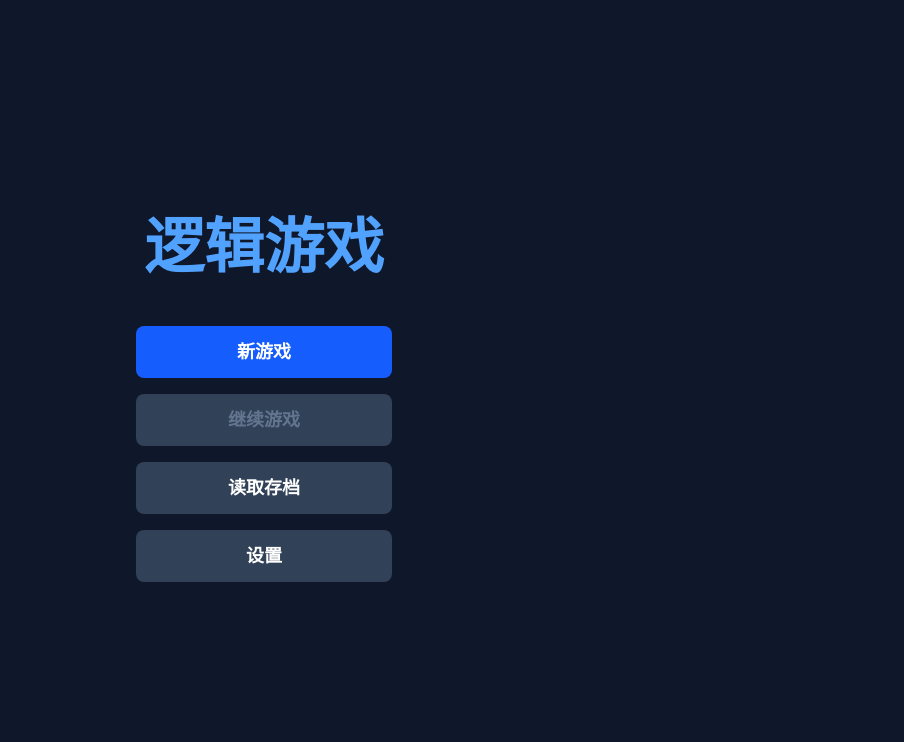
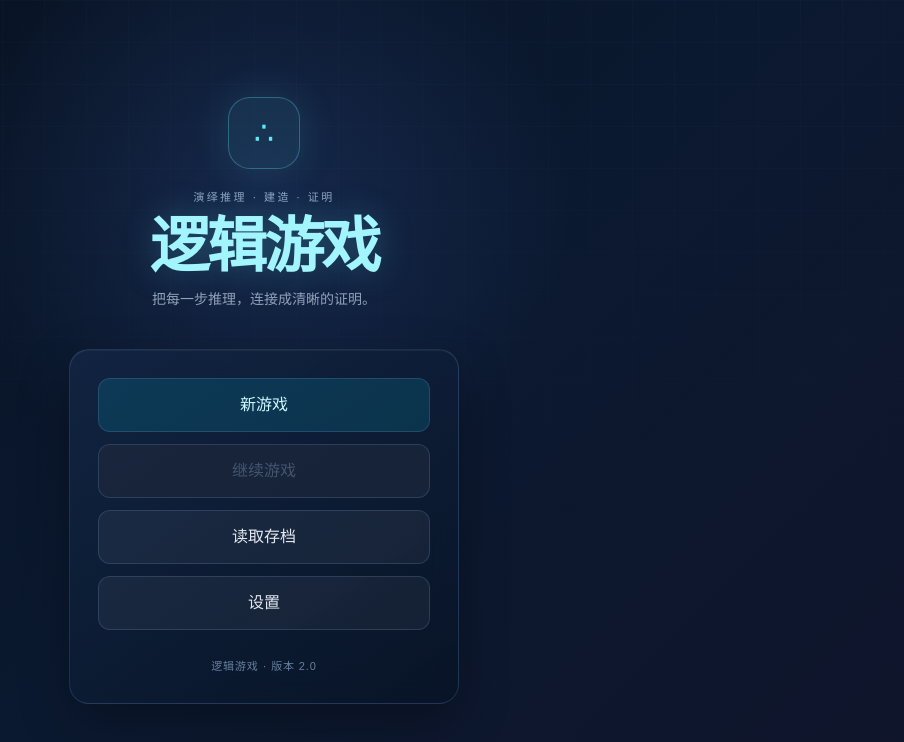
Before and after one commit to lixiang90/logic-game, a Next.js app: page / in a window 1280 px wide. Shown: the top 742 px of the page, without its empty margins (376-1280 px from the left). Built offline with nearby package versions, Linux system fonts and the light colour scheme.

Commit message:
Improve game interface styling
Co-authored-by: arena-agent <297053741+arena-agent@users.noreply.github.com>

```diff
--- a/src/app/globals.css
+++ b/src/app/globals.css
@@ -1,9 +1,20 @@
 @import "tailwindcss";
 
 :root {
-  --background: #ffffff;
-  --foreground: #171717;
+  --background: #07111f;
+  --foreground: #e7f0ff;
+  --ink-muted: #8ea4c2;
+  --panel: rgba(11, 25, 46, 0.86);
+  --panel-soft: rgba(20, 39, 67, 0.68);
+  --line: rgba(128, 169, 220, 0.18);
+  --cyan: #5ee7f7;
+  --violet: #8b7cff;
+  --gold: #f8c76b;
 }
+
+* { box-sizing: border-box; }
+
+::selection { background: rgba(94, 231, 247, 0.28); color: #fff; }
 
 @theme inline {
   --color-background: var(--background);
@@ -19,11 +30,56 @@
   }
 }
 
+html, body { min-height: 100%; }
+
 body {
   background: var(--background);
   color: var(--foreground);
   font-family: Arial, Helvetica, sans-serif;
 }
+
+button, input { font: inherit; }
+button { -webkit-tap-highlight-color: transparent; }
+
+/* Shared game chrome */
+.game-chrome {
+  border: 1px solid var(--line) !important;
+  background: linear-gradient(145deg, rgba(18, 37, 67, .9), rgba(8, 20, 38, .92)) !important;
+  box-shadow: 0 18px 50px rgba(0, 0, 0, .28), inset 0 1px rgba(255,255,255,.05) !important;
+  backdrop-filter: blur(18px);
+}
+
+.game-action {
+  border: 1px solid rgba(137, 177, 229, .19) !important;
+  border-radius: 12px !important;
+  transition: transform .2s ease, border-color .2s ease, background .2s ease, box-shadow .2s ease !important;
+}
+.game-action:hover:not(:disabled) { transform: translateY(-2px); border-color: rgba(94,231,247,.55) !important; box-shadow: 0 8px 24px rgba(37, 193, 218, .14); }
+
+.menu-shell {
+  background: radial-gradient(circle at 50% 25%, rgba(45, 72, 135, .35), transparent 35%), linear-gradient(135deg, #07111f 0%, #0b1930 55%, #10152b 100%) !important;
+}
+.menu-shell::before {
+  content: ""; position: absolute; inset: 0; pointer-events: none; opacity: .35;
+  background-image: linear-gradient(rgba(125,168,220,.08) 1px, transparent 1px), linear-gradient(90deg, rgba(125,168,220,.08) 1px, transparent 1px);
+  background-size: 42px 42px; mask-image: linear-gradient(to bottom, black, transparent 78%);
+}
+.menu-content { position: relative; z-index: 1; }
+.menu-mark { width: 72px; height: 72px; display:grid; place-items:center; margin-bottom: 20px; border-radius: 22px; color: var(--cyan); font-size: 32px; background: rgba(94,231,247,.08); border: 1px solid rgba(94,231,247,.3); box-shadow: 0 0 42px rgba(94,231,247,.14); }
+.menu-title { letter-spacing: -.045em; text-shadow: 0 0 34px rgba(94,231,247,.25); }
+.menu-subtitle { color: var(--ink-muted); letter-spacing: .22em; text-transform: uppercase; font-size: 11px; }
+.menu-panel { width: min(92vw, 390px); padding: 28px; border-radius: 20px; }
+.menu-footer { color: #66809f; font-size: 11px; letter-spacing: .08em; }
+
+@media (max-width: 900px) {
+  #stage2-hud, #stage2-island-list, #stage2-theorem-list { transform: scale(.88); transform-origin: top left; }
+}
+@media (max-width: 640px) {
+  #stage2-hud { width: 230px !important; }
+  #stage2-island-list { right: 8px !important; width: 220px !important; }
+  #stage2-theorem-list { left: 8px !important; width: 220px !important; }
+}
+
 
 /* Custom scrollbar for tutorial */
 .scrollbar-thin::-webkit-scrollbar {
@@ -42,3 +98,10 @@ body {
 .scrollbar-thin::-webkit-scrollbar-thumb:hover {
   background-color: #64748b;
 }
+
+.game-tool { transition: transform .18s ease, color .18s ease, border-color .18s ease, background .18s ease; }
+.game-tool:hover { transform: translateY(-2px); color: var(--cyan); border-color: rgba(94,231,247,.5); background: rgba(22, 53, 82, .9) !important; }
+
+/* Keep modal surfaces consistent with the new visual language. */
+.fixed.inset-0.bg-black\/60 > div,
+.absolute.inset-0.bg-black\/60 > div { border-color: rgba(128,169,220,.22) !important; background: linear-gradient(145deg, rgba(18,37,67,.97), rgba(7,17,31,.98)) !important; }
--- a/src/app/layout.tsx
+++ b/src/app/layout.tsx
@@ -1,16 +1,5 @@
 import type { Metadata } from "next";
-import { Geist, Geist_Mono } from "next/font/google";
 import "./globals.css";
-
-const geistSans = Geist({
-  variable: "--font-geist-sans",
-  subsets: ["latin"],
-});
-
-const geistMono = Geist_Mono({
-  variable: "--font-geist-mono",
-  subsets: ["latin"],
-});
 
 export const metadata: Metadata = {
   title: "Logic Circuits",
@@ -26,9 +15,7 @@ export default function RootLayout({
 }>) {
   return (
     <html lang="en">
-      <body
-        className={`${geistSans.variable} ${geistMono.variable} antialiased`}
-      >
+      <body className="antialiased">
         <Providers>
           {children}
         </Providers>
--- a/src/components/LevelGoal.tsx
+++ b/src/components/LevelGoal.tsx
@@ -19,7 +19,7 @@ export default function LevelGoal({ level, title, goalFormula, description }: Le
     }, [goalFormula]);
 
     return (
-        <div className="absolute top-4 left-1/2 -translate-x-1/2 bg-slate-800/90 backdrop-blur-md border border-slate-500/50 rounded-2xl px-8 py-4 shadow-2xl z-40 flex flex-col items-center gap-2 select-none min-w-[300px]">
+        <div className="game-chrome absolute top-4 left-1/2 -translate-x-1/2 rounded-2xl px-8 py-4 z-40 flex flex-col items-center gap-2 select-none min-w-[300px]">
             <div className="flex items-center gap-2 mb-1">
                 <span className="text-[10px] bg-slate-700 text-slate-300 px-2 py-0.5 rounded-full font-bold uppercase tracking-widest">
                     {t('level')} {level}
--- a/src/components/StartMenu.tsx
+++ b/src/components/StartMenu.tsx
@@ -121,7 +121,7 @@ export default function StartMenu({
                                             <p className="text-slate-300">{t('level')} {slot.levelIndex + 1}</p>
                                             <button
                                                 onClick={() => onLoadGame(index + 1)}
-                                                className="mt-2 bg-blue-600 hover:bg-blue-500 py-2 px-4 rounded transition-colors text-sm w-full font-bold"
+                                                className="game-action mt-2 bg-cyan-500/15 hover:bg-cyan-400/25 py-2 px-4 text-sm w-full font-bold text-cyan-100"
                                             >
                                                 {t('load')}
                                             </button>
@@ -164,15 +164,18 @@ export default function StartMenu({
     }
 
     return (
-        <div className="absolute inset-0 bg-slate-900 z-50 flex flex-col items-center text-white overflow-y-auto">
-            <div className="min-h-full flex flex-col items-center w-full py-12">
-                <div className="my-auto flex flex-col items-center w-full">
-                    <h1 className="text-6xl font-bold mb-12 text-blue-400 text-center px-4">{t('gameTitle')}</h1>
+        <div className="menu-shell absolute inset-0 z-50 flex flex-col items-center text-white overflow-y-auto">
+            <div className="menu-content min-h-full flex flex-col items-center justify-center w-full py-12 px-4">
+                <div className="flex flex-col items-center w-full">
+                    <div className="menu-mark" aria-hidden="true">∴</div>
+                    <p className="menu-subtitle mb-3">{language === 'zh' ? '演绎推理 · 建造 · 证明' : 'DEDUCTION · BUILD · PROVE'}</p>
+                    <h1 className="menu-title text-5xl sm:text-6xl font-bold mb-3 text-cyan-200 text-center">{t('gameTitle')}</h1>
+                    <p className="mb-10 text-center text-sm text-slate-400">{language === 'zh' ? '把每一步推理，连接成清晰的证明。' : 'Connect every inference into a clear proof.'}</p>
 
-                    <div className="flex flex-col gap-4 w-64">
+                    <div className="menu-panel game-chrome flex flex-col gap-3">
                         <button
                         onClick={onNewGame}
-                        className="bg-blue-600 hover:bg-blue-500 py-3 rounded-lg font-bold text-lg transition-colors"
+                        className="game-action bg-cyan-500/15 hover:bg-cyan-400/25 py-3.5 text-cyan-100 font-bold text-lg"
                     >
                         {t('newGame')}
                     </button>
@@ -180,10 +183,10 @@ export default function StartMenu({
                     <button
                         onClick={onContinue}
                         disabled={!hasAutoSave}
-                        className={`py-3 rounded-lg font-bold text-lg transition-colors ${
+                        className={`game-action py-3.5 font-bold text-lg ${
                             hasAutoSave
-                            ? 'bg-green-600 hover:bg-green-500'
-                            : 'bg-slate-700 text-slate-500 cursor-not-allowed'
+                            ? 'bg-emerald-400/15 hover:bg-emerald-400/25 text-emerald-200'
+                            : 'bg-slate-800/70 text-slate-600 cursor-not-allowed'
                         }`}
                     >
                         {t('continue')}
@@ -191,17 +194,18 @@ export default function StartMenu({
 
                     <button
                         onClick={() => setShowLoadMenu(true)}
-                        className="bg-slate-700 hover:bg-slate-600 py-3 rounded-lg font-bold text-lg transition-colors"
+                        className="game-action bg-white/5 hover:bg-white/10 py-3.5 text-slate-200 font-bold text-lg"
                     >
                         {t('loadGame')}
                     </button>
 
                     <button
                         onClick={() => setShowSettings(true)}
-                        className="bg-slate-700 hover:bg-slate-600 py-3 rounded-lg font-bold text-lg transition-colors"
+                        className="game-action bg-white/5 hover:bg-white/10 py-3.5 text-slate-200 font-bold text-lg"
                     >
                         {t('settings')}
                     </button>
+                    <div className="menu-footer mt-4 text-center">{language === 'zh' ? '逻辑游戏 · 版本 2.0' : 'LOGIC GAME · VERSION 2.0'}</div>
                 </div>
             </div>
         </div>
```
Also changed, not shown: src/app/page.tsx (+6 -6 lines).
